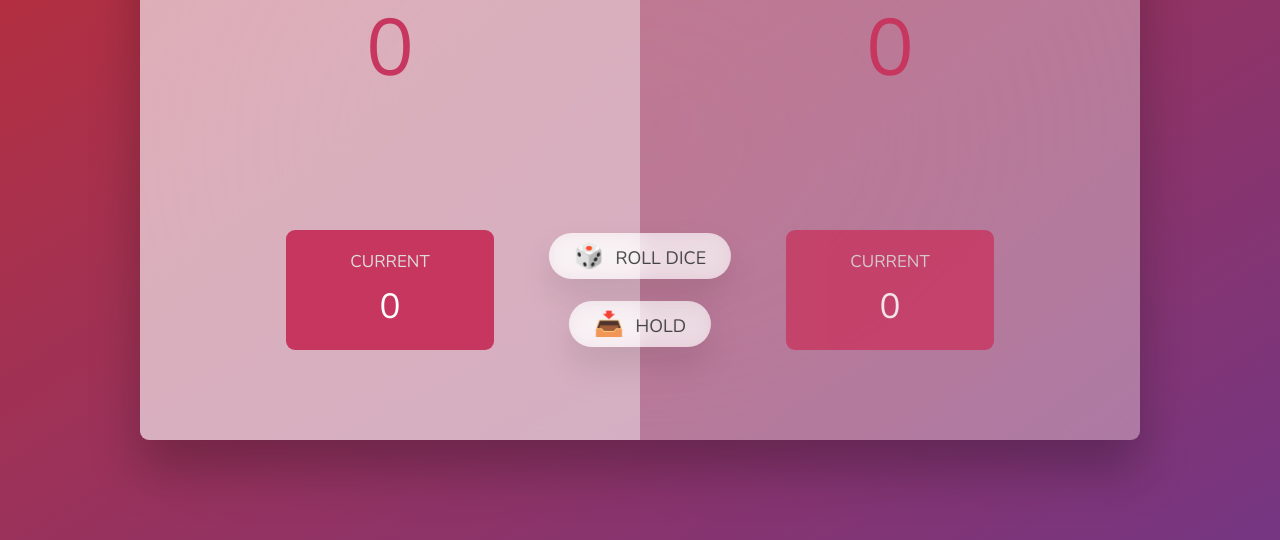
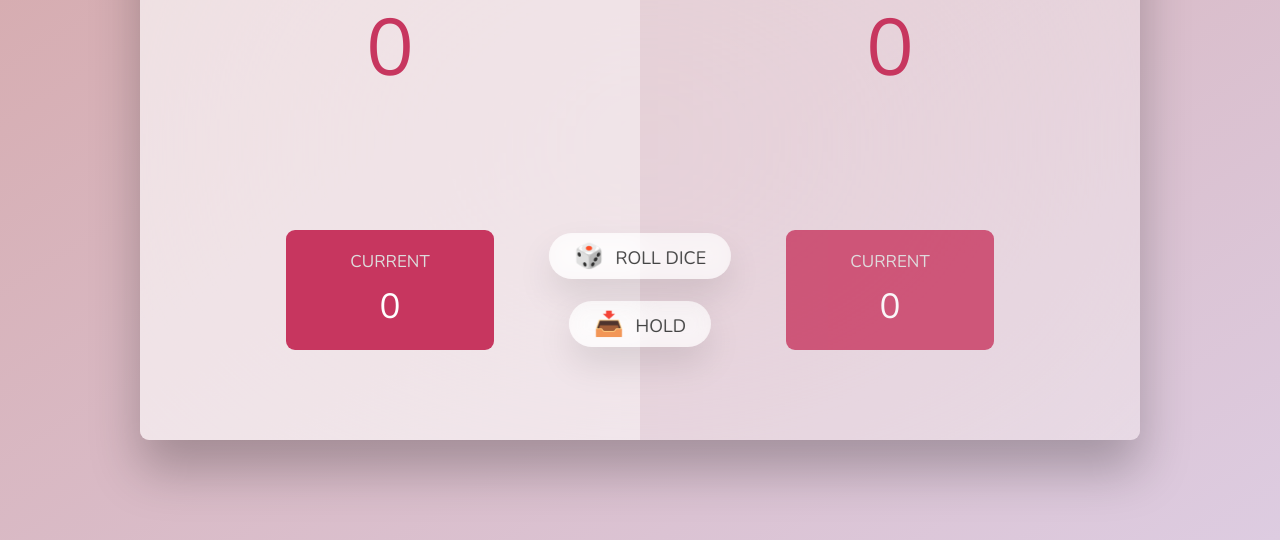
Before and after one commit to Mohamed24Awwad/Pig-Game-JS, a plain HTML site: page index.html in a window 1280 px wide. Shown: the part 260-800 px from the top of the page. Drawn offline with nearby package versions, Linux system fonts and the light colour scheme.

Commit message:
modifing the backrounf rgb

```diff
--- a/style/style.css
+++ b/style/style.css
@@ -16,7 +16,7 @@ body {
   font-weight: 400;
   height: 100vh;
   color: #333;
-  background-image: linear-gradient(to top left, #753682 0%, #bf2e34 100%);
+  background-image: linear-gradient(to top left, #ddcce1 0%, #d5a7a8 100%);
   display: flex;
   align-items: center;
   justify-content: center;
```
